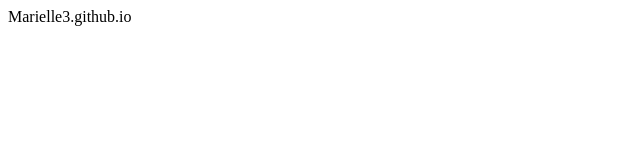
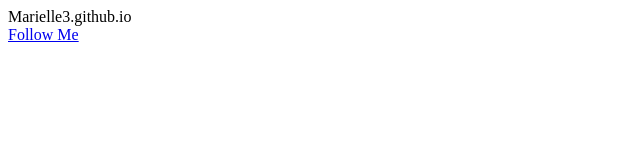
Before and after one commit to Marielle3/Marielle3.github.io, a plain HTML site: page index.html in a window 1280 px wide. Shown: the full height of the page, 0-640 px from the left. Drawn offline with Linux system fonts and the light colour scheme.

Commit message:
added link to webpage

```diff
--- a/index.html
+++ b/index.html
@@ -3,6 +3,16 @@
 
 <title> Mar's Webpage</title>
 
-<head> Marielle3.github.io</head>
+<head> Marielle3.github.io
+
+</head>
+
+<body>
+<br>
+  <a href="https://www.instagram.com/mar_etta03">
+  Follow Me </a>
+
+</body>
+
 
 </html>
```
